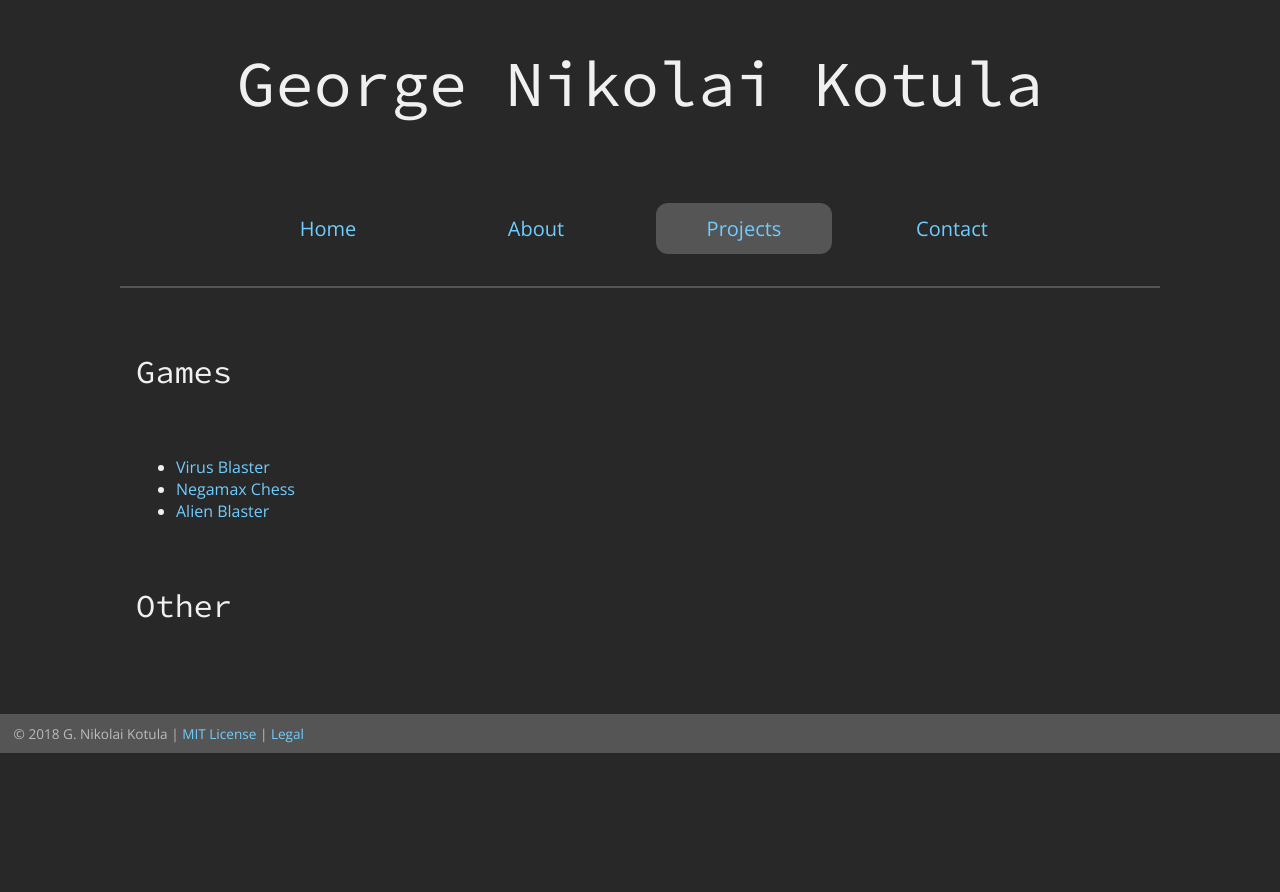
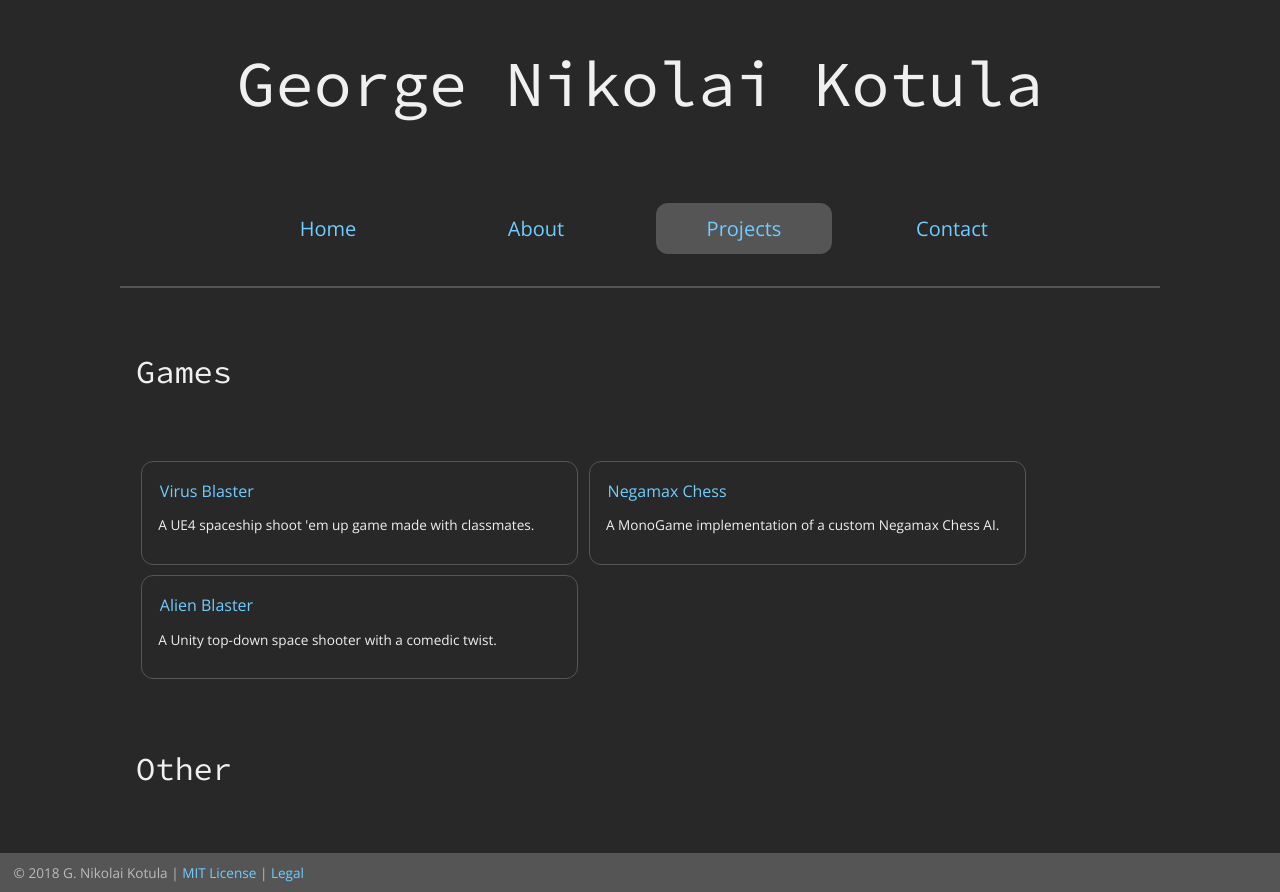
Before and after one commit to Weikardzaena/my-website, an Angular app: page /projects in a window 1280 px wide. Before the commit the page ends 800 px from the top, so only its background shows below. Built offline with nearby package versions, Linux system fonts and the light colour scheme.

Commit message:
11: Basic impl. of projects links.
No special routing is in place yet, but the link styles are laid out.

```diff
--- a/src/app/projects/projects.component.css
+++ b/src/app/projects/projects.component.css
@@ -0,0 +1,26 @@
+.project {
+    border: 1px solid var(--second-bg-color);
+    display: inline-block;
+    padding: 1em;
+    border-radius: 0.75em;
+}
+
+.project:hover {
+    background-color: var(--second-bg-color);
+}
+
+.project p {
+    font-size: 0.85em;
+}
+
+.project h4 {
+    font-family: "Open Sans", sans-serif;
+    font-weight: 400;
+    font-size: 1em;
+    margin: 0.1em;
+    color: var(--main-accent-color);
+}
+
+a, a:visited {
+    color: var(--main-fg-color);
+}
--- a/src/app/projects/projects.component.html
+++ b/src/app/projects/projects.component.html
@@ -1,8 +1,14 @@
 <section>
   <h2>Games</h2>
-  <ul>
-    <li *ngFor="let project of gameProjects"><a [routerLink]="project.getRouterLink()">{{project.getTitle()}}</a></li>
-  </ul>
+  <a *ngFor="let project of gameProjects"
+  [routerLink]="project.getRouterLink()">
+    <div class="project"
+    [style.width]="projWidth"
+    [style.margin]="projMargin">
+      <h4>{{project.getTitle()}}</h4>
+      <p>{{project.getBriefDesc()}}</p>
+    </div>
+  </a>
 </section>
 <section>
   <h2>Other</h2>
--- a/src/app/projects/projects.component.ts
+++ b/src/app/projects/projects.component.ts
@@ -13,6 +13,9 @@ export class ProjectsComponent implements OnInit {
   gameProjects: ProjectBase[];
   otherProjects: ProjectBase[];
 
+  projWidth = "40%";
+  projMargin = "0.33em";
+
   constructor(private projectsService: ProjectsService) { }
 
   ngOnInit(): void
```
